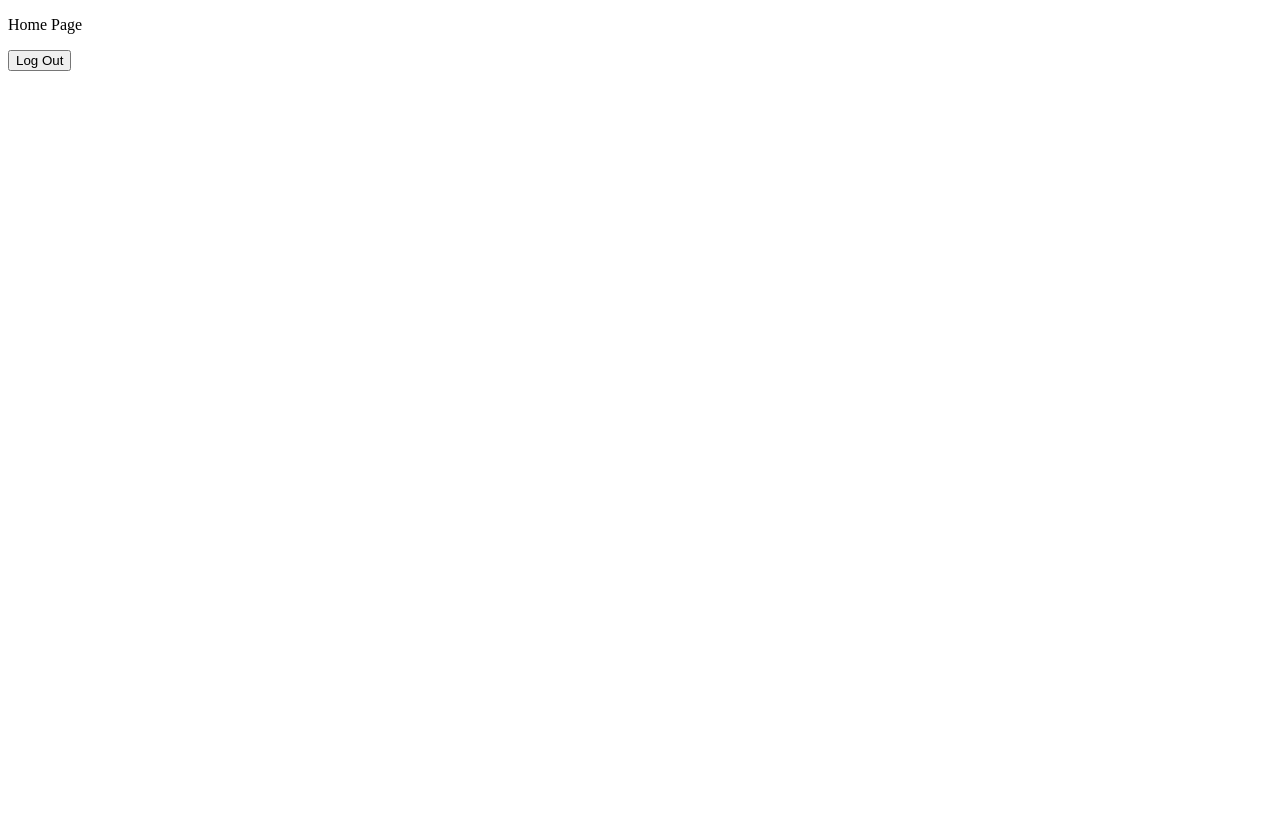
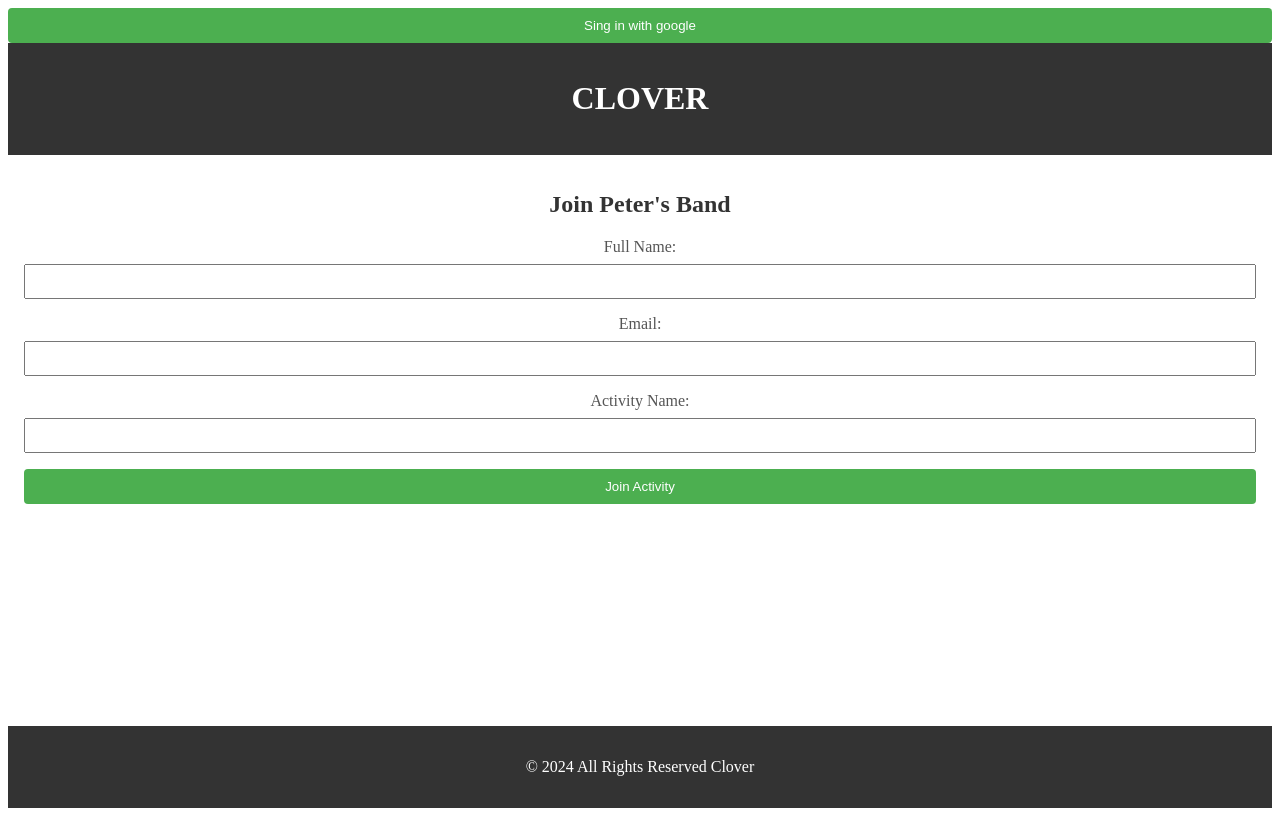
Before and after one commit to juannlowe/clover-app, a React (Vite) app: page / in a window 1280 px wide. Built offline with nearby package versions, Linux system fonts and the light colour scheme.

Commit message:
fixed bugs

```diff
--- a/src/App.tsx
+++ b/src/App.tsx
@@ -1,18 +1,18 @@
-// import Header from './components/googleSignIn/Header';
-// import Body from './components/googleSignIn/Body';
-// import Footer from './components/googleSignIn/Footer';
-// import SignIn from "./components/googleSignIn/SignIn"
-// import './App.css';
+import Header from './components/Header';
+import Body from './components/Body';
+import Footer from './components/Footer';
+import SignIn from "./components/googleSignIn/SignIn"
+import './App.css';
 
-// const App = () => {
-//   return (
-//     <div className="App">
-//       <SignIn/>
-//       <Header />
-//       <Body />
-//       <Footer />
-//     </div>
-//   );
-// };
+const App = () => {
+  return (
+    <div className="App">
+      <SignIn/>
+      <Header />
+      <Body />
+      <Footer />
+    </div>
+  );
+};
 
-// export default App;
+export default App;
--- a/src/main.tsx
+++ b/src/main.tsx
@@ -1,10 +1,10 @@
 import React from 'react'
-import Home from './components/googleSignIn/Home'
+import App from './App'
 import ReactDOM from 'react-dom/client'
 import './index.css'
 
 ReactDOM.createRoot(document.getElementById('root')!).render(
   <React.StrictMode>
-    <Home />
+    <App />
   </React.StrictMode>,
 )
```
